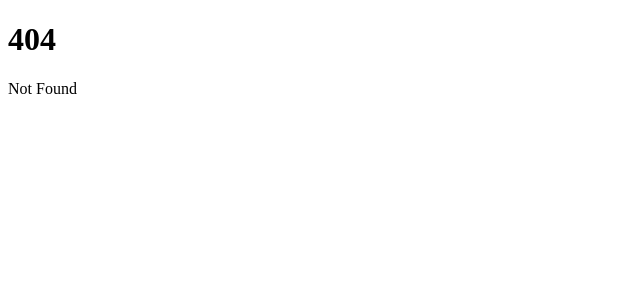
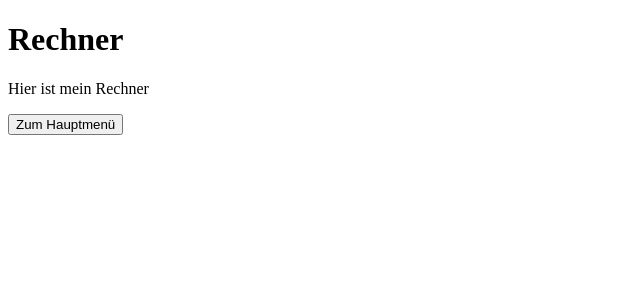
Before and after one commit to alimegl/svelte-testing, a SvelteKit app: page /rechner in a window 1280 px wide. Before the commit this address had no page. Shown: the top 300 px of the page, without its empty margins (0-640 px from the left). Built offline with nearby package versions, Linux system fonts and the light colour scheme.

Commit message:
feat: add age checking functionality and create Rechner route with navigation

```diff
--- /dev/null
+++ b/src/lib/ageCheck.ts
@@ -0,0 +1,9 @@
+let age = 0;
+
+export function setAge(newAge: number) {
+  age = newAge;
+}
+
+export function isAdult() {
+  return age >= 18;
+}
--- a/src/routes/+page.svelte
+++ b/src/routes/+page.svelte
@@ -1,5 +1,11 @@
 <script lang="ts">
     let clickCount = $state(0);
+    import { setAge, isAdult } from '$lib/ageCheck';
+
+    function switchToCalc() {
+        window.location.href = '/rechner/';
+    }
+
 </script>
 
 
@@ -7,7 +13,7 @@
 <p>Hier geht es zu meinem GitHub: <a href="https://github.com/alimegl">github.com/alimegl</a></p>
 <p>Here i'm trying out svelte!</p>
 
-
+<br>
 
 <button onclick={() => clickCount++} title="Das ist ein Button!">
     clickCount: {clickCount}
@@ -18,6 +24,15 @@
 <button onclick={() => clickCount = 0} title="Das ist ein Button, welcher den Counter resettet!">
     Reset clickCount
 </button>
+
+<br>
+
+<button onclick={switchToCalc} title="Das ist ein Button, welcher zum Rechner weiterleitet!">
+    Zum Rechner
+</button>
+
+
+
 
 
 <style>
@@ -35,5 +50,8 @@
     button {
         display: block;
         margin: 0 auto;
-    }
+        background-color: chartreuse;
+        border: 1px solid black;
+}
+
 </style>
--- /dev/null
+++ b/src/routes/rechner/+page.svelte
@@ -0,0 +1,17 @@
+<script lang="ts">
+    function switchToMain() {
+        window.location.href = '/';
+    }
+
+ </script>
+
+<h1>Rechner</h1>
+
+
+
+<p>Hier ist mein Rechner</p>
+
+
+<button onclick={switchToMain} title="Das ist ein Button, welcher zurück zum Hauptmenü führt!">
+    Zum Hauptmenü
+</button>
```
